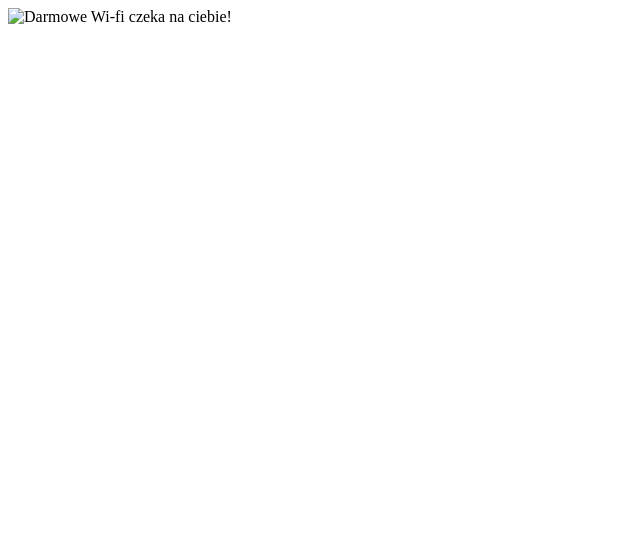
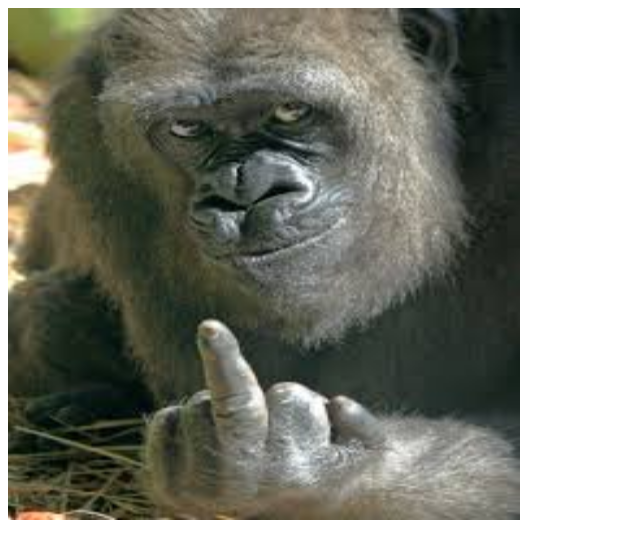
Before and after one commit to galeria-jurowiecka/galeria-jurowiecka.github.io, a plain HTML site: page index.html in a window 1280 px wide. Shown: the whole page, without its empty margins (0-640 px from the left). Drawn offline with Linux system fonts and the light colour scheme.

Commit message:
Update index.html

```diff
--- a/index.html
+++ b/index.html
@@ -4,7 +4,7 @@
     <link rel="icon" type="image/x-icon" href="/gorilla.jpg">
 </head>
 <body>
-     <img src="/gorilla.png" alt="Darmowe Wi-fi czeka na ciebie!" width="512" height="512">
+     <img src="/gorilla.jpg" alt="Darmowe Wi-fi czeka na ciebie!" width="512" height="512">
      <audio autoplay loop>
         <source src="0.mp3" type="audio/mpeg">
     </audio>
```
